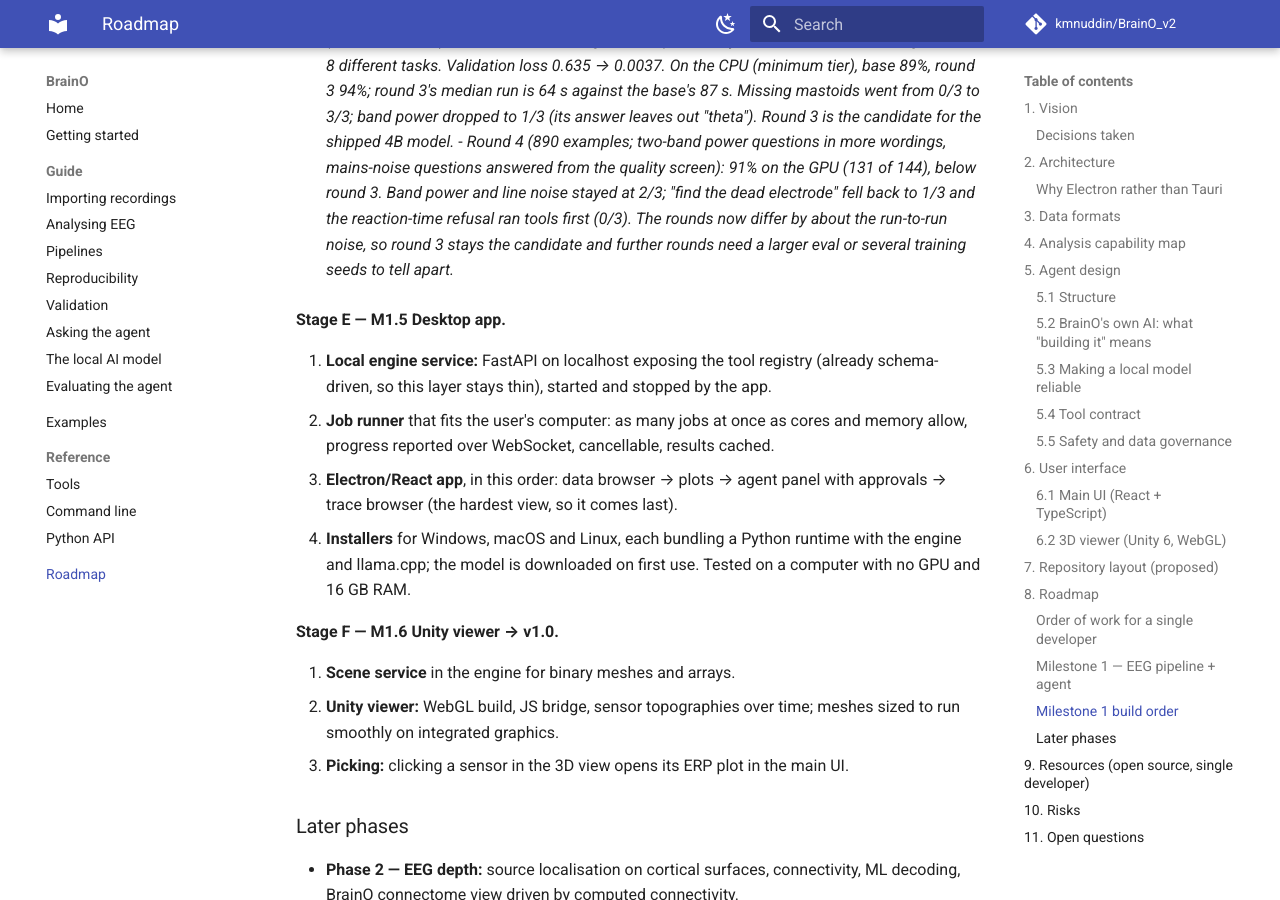
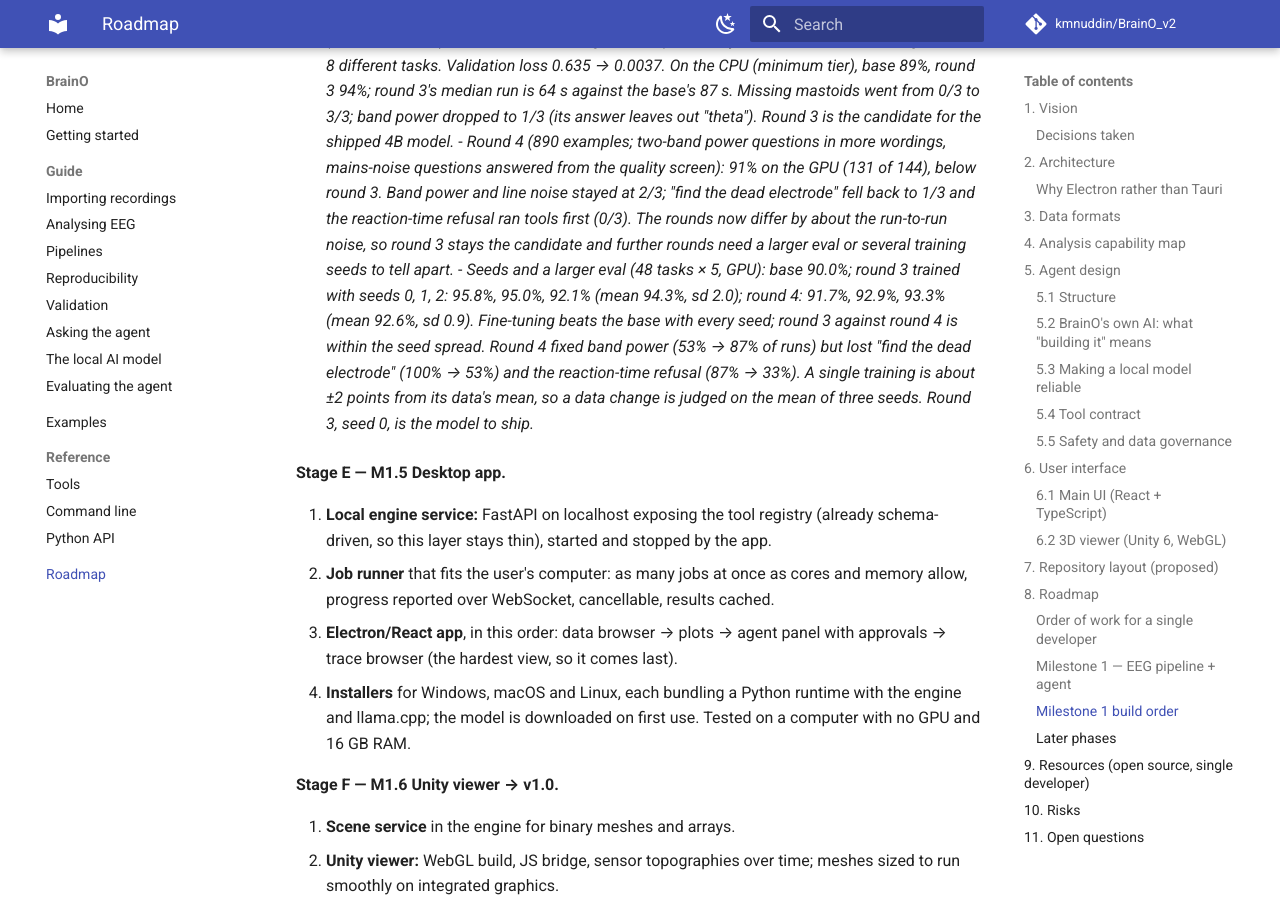
Before and after one commit to kmnuddin/BrainO_v2, an MkDocs documentation site: the page built from docs/PLAN.md, in a window 1280 px wide and 900 px high, scrolled down 18052 px. Built offline with MkDocs 1.6.1 and Material for MkDocs 9.7.7, drawn with Linux system fonts in a browser that asks for light colours; comment, search, counter and statistics services are not loaded.

Commit message:
Training seeds and a 5-repeat eval: round 3 is the model to ship
48 tasks x 5 on the GPU: base 90.0%; round 3 trained with seeds 0, 1, 2
gave 95.8%, 95.0%, 92.1% (mean 94.3%); round 4 gave 91.7%, 92.9%, 93.3%
(mean 92.6%). Fine-tuning beats the base with every seed, while the
round 3 vs round 4 gap is within the seed spread, so data changes are
judged on the mean of three seeds from now on. Results in PLAN.

Co-Authored-By: Claude Opus 5.5 <noreply@anthropic.com>

```diff
--- a/docs/PLAN.md
+++ b/docs/PLAN.md
@@ -679,6 +679,13 @@ tokens/s using 6.4 GB of VRAM. The tool contract needed no changes.
       and the reaction-time refusal ran tools first (0/3). The rounds now differ by about the
       run-to-run noise, so round 3 stays the candidate and further rounds need a larger eval
       or several training seeds to tell apart.*
+    - *Seeds and a larger eval (48 tasks × 5, GPU): base 90.0%; round 3 trained with seeds
+      0, 1, 2: 95.8%, 95.0%, 92.1% (mean 94.3%, sd 2.0); round 4: 91.7%, 92.9%, 93.3% (mean
+      92.6%, sd 0.9). Fine-tuning beats the base with every seed; round 3 against round 4 is
+      within the seed spread. Round 4 fixed band power (53% → 87% of runs) but lost "find the
+      dead electrode" (100% → 53%) and the reaction-time refusal (87% → 33%). A single
+      training is about ±2 points from its data's mean, so a data change is judged on the
+      mean of three seeds. Round 3, seed 0, is the model to ship.*
 
 **Stage E — M1.5 Desktop app.**
 
```
